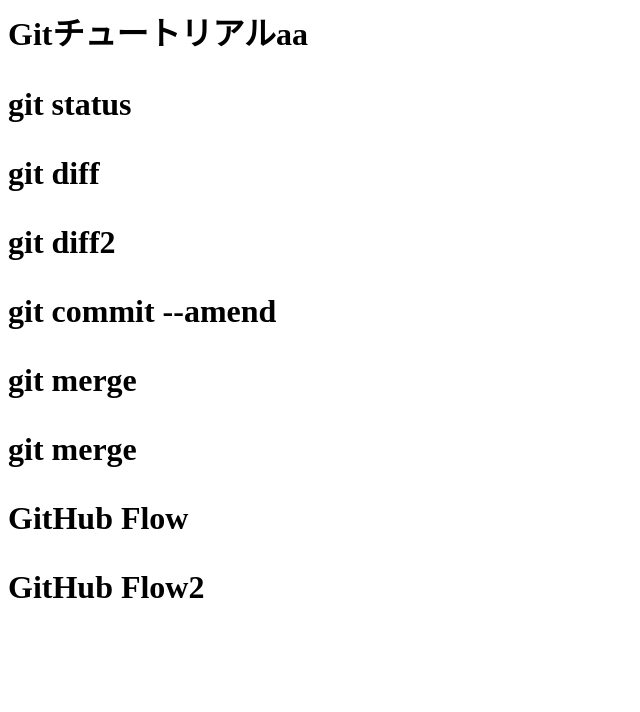
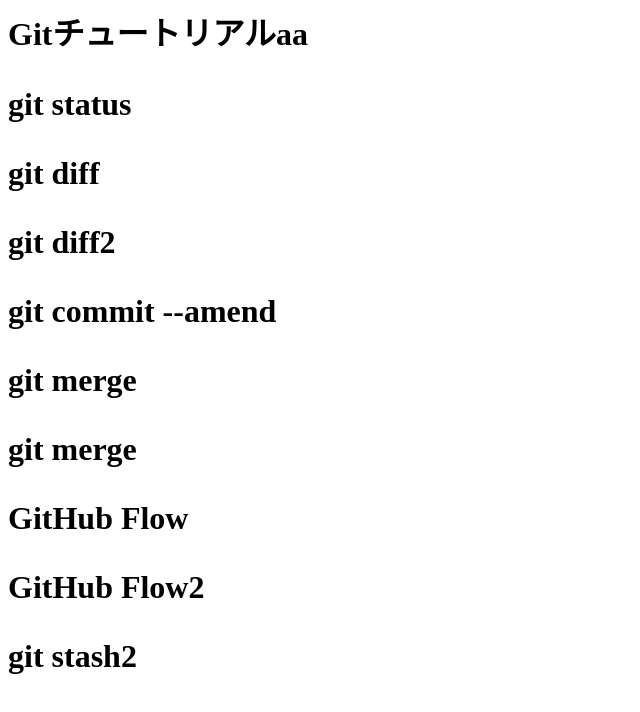
Before and after one commit to koalakodai/git_tutrial, a plain HTML site: page index.html in a window 1280 px wide. Shown: the whole page, without its empty margins (0-640 px from the left). Drawn offline with Linux system fonts and the light colour scheme.

Commit message:
stashを元に戻した

```diff
--- a/index.html
+++ b/index.html
@@ -7,3 +7,4 @@
 <p>git merge<p>
 <p>GitHub Flow</p>
 <p>GitHub Flow2</p>
+<p>git stash2</p>
```
